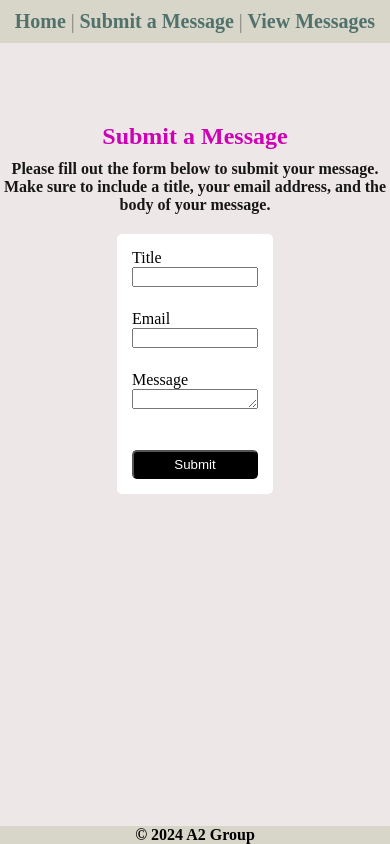
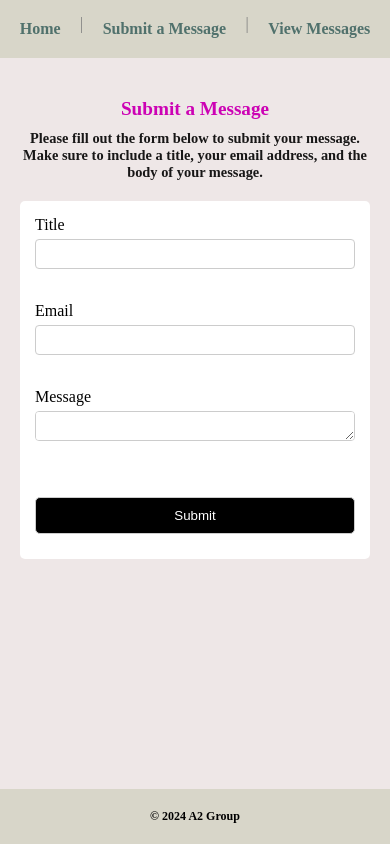
Before and after one commit to osama2401/js-task-summer-training, a plain HTML site: page submit.html in a window 390 px wide. Drawn offline with Linux system fonts and the light colour scheme.

Commit message:
change style.css
change some of lines and make Website responsive

```diff
--- a/styles/style.css
+++ b/styles/style.css
@@ -4,11 +4,11 @@
     box-sizing: border-box;
     list-style: none;
 }
-a{
+
+a {
     text-decoration: none;
     color: #50716c;
     font-weight: 550;
-
 }
 
 html {
@@ -23,44 +23,56 @@ body {
 }
 
 .list-header {
-background-color: #d8d6c9;
-display: flex;
-justify-content: space-evenly;
-font-size: 20px;
-padding: 10px;
+    background-color: #d8d6c9;
+    display: flex;
+    justify-content: space-around;
+    font-size: 20px;
+    padding: 15px 10px;
+    flex-wrap: wrap;
+    text-align: center;
 }
 
-span{
+.list-header li {
+    margin: 5px 0;
+}
+
+span {
     color: gray;
 }
 
 .section {
     text-align: center;
-    margin-top: 80px;
+    margin-top: 40px;
+    padding: 0 20px;
 }
 
 table {
     margin: 0 auto;
+    width: 100%;
+    max-width: 600px;
+    border-collapse: collapse;
 }
 
-td {
-    padding: 10px 30px;
+td, th {
+    padding: 10px 20px;
     background-color: #fff;
+    border: 1px solid #ddd;
 }
 
-th{
+th {
     background-color: #ed12d3d0;
 }
 
 .section-header {
     margin-bottom: 10px;
     color: #cc02b4;
+    font-size: 1.5rem;
 }
 
-
-.description{
+.description {
     font-weight: 550;
     opacity: .9;
+    font-size: 1rem;
 }
 
 form {
@@ -68,20 +80,26 @@ form {
     display: flex;
     flex-direction: column;
     text-align: left;
-    width: 40%;
+    width: 80%;
+    max-width: 500px;
     margin: 0 auto;
     padding: 15px;
     margin-top: 20px;
     border-radius: 5px;
 }
 
-#message {
-    margin-bottom: 0;
+input, textarea {
+    width: 100%;
+    padding: 10px;
+    margin-top: 5px;
+    margin-bottom: 10px;
+    border: 1px solid #ccc;
+    border-radius: 4px;
 }
 
-.box{
-    height: 20px;
-    margin-top: 0;
+.box {
+    height: 30px;
+    margin-top: 5px;
 }
 
 .error {
@@ -102,9 +120,11 @@ form {
     background-color: #000;
     color: #fff;
     height: auto;
-    padding: 5px;
+    padding: 10px;
     border-radius: 5px;
     cursor: pointer;
+    width: 100%;
+    text-align: center;
 }
 
 .submit:hover {
@@ -113,7 +133,54 @@ form {
 
 .footer {
     background-color: #d8d6c9;
-    margin-top: auto;
     text-align: center;
     font-weight: 550;
+    padding: 10px;
+    margin-top: auto;
 }
+
+@media (max-width: 768px) {
+    .list-header {
+        font-size: 18px;
+    }
+
+    .section-header {
+        font-size: 1.3rem;
+    }
+
+    .description {
+        font-size: 0.95rem;
+    }
+
+    form {
+        width: 90%;
+    }
+
+    .footer {
+        padding: 15px 10px;
+        font-size: 14px;
+    }
+}
+
+@media (max-width: 480px) {
+    .list-header {
+        font-size: 16px;
+    }
+
+    .section-header {
+        font-size: 1.2rem;
+    }
+
+    .description {
+        font-size: 0.9rem;
+    }
+
+    form {
+        width: 100%;
+    }
+
+    .footer {
+        padding: 20px 10px;
+        font-size: 12px;
+    }
+}
```
